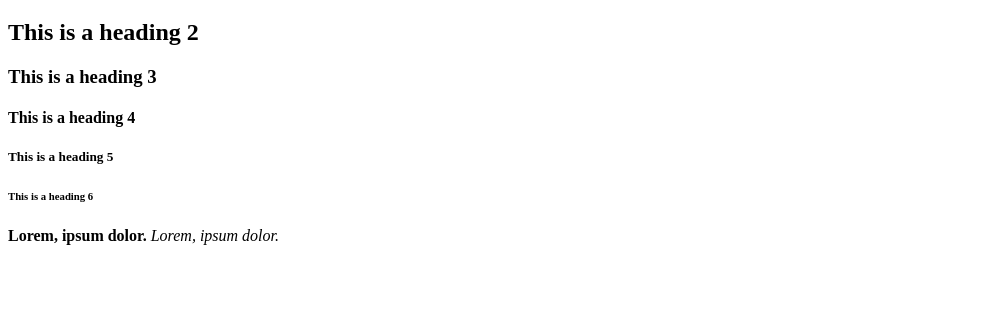
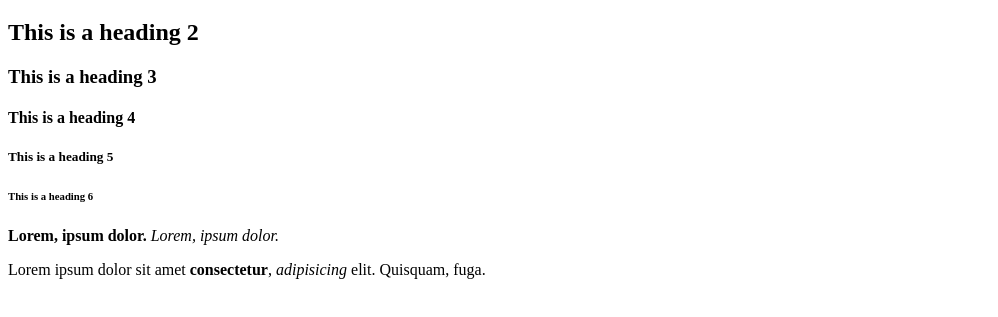
Before and after one commit to JuanRodriguezz/odinProject_BasicHTML, a plain HTML site: page index.html in a window 1280 px wide. Shown: the part 159-476 px from the top of the page, without its empty margins (0-998 px from the left). Drawn offline with Linux system fonts and the light colour scheme.

Commit message:
Se agrega un ejemplo de anidamiento de etiquetas

```diff
--- a/index.html
+++ b/index.html
@@ -19,5 +19,7 @@
         <strong>Lorem, ipsum dolor.</strong>
         <em>Lorem, ipsum dolor.</em>
 
+        <p>Lorem ipsum dolor sit amet <strong>consectetur</strong>, <em>adipisicing</em> elit. Quisquam, fuga.</p>
+
     </body>
 </html>
```
